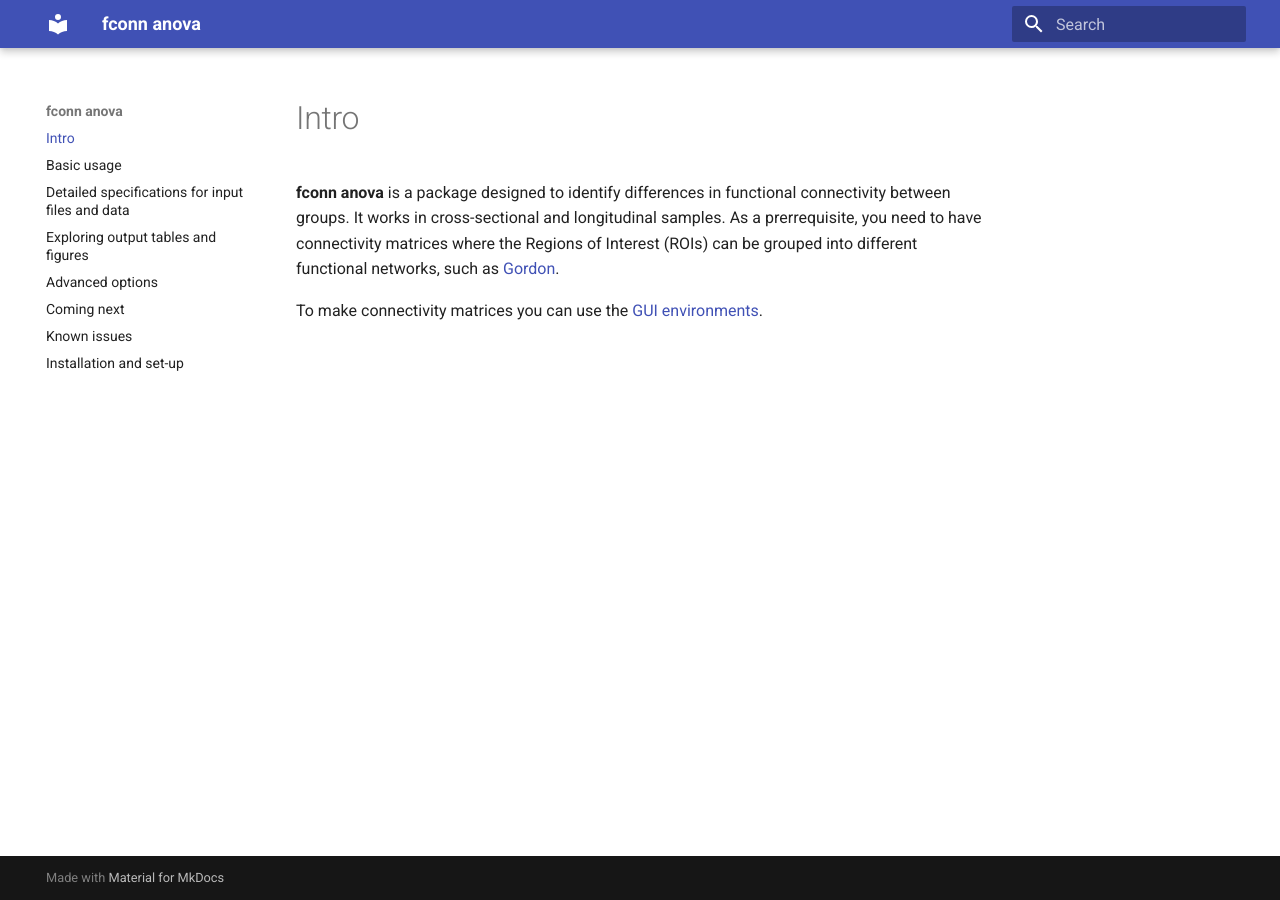
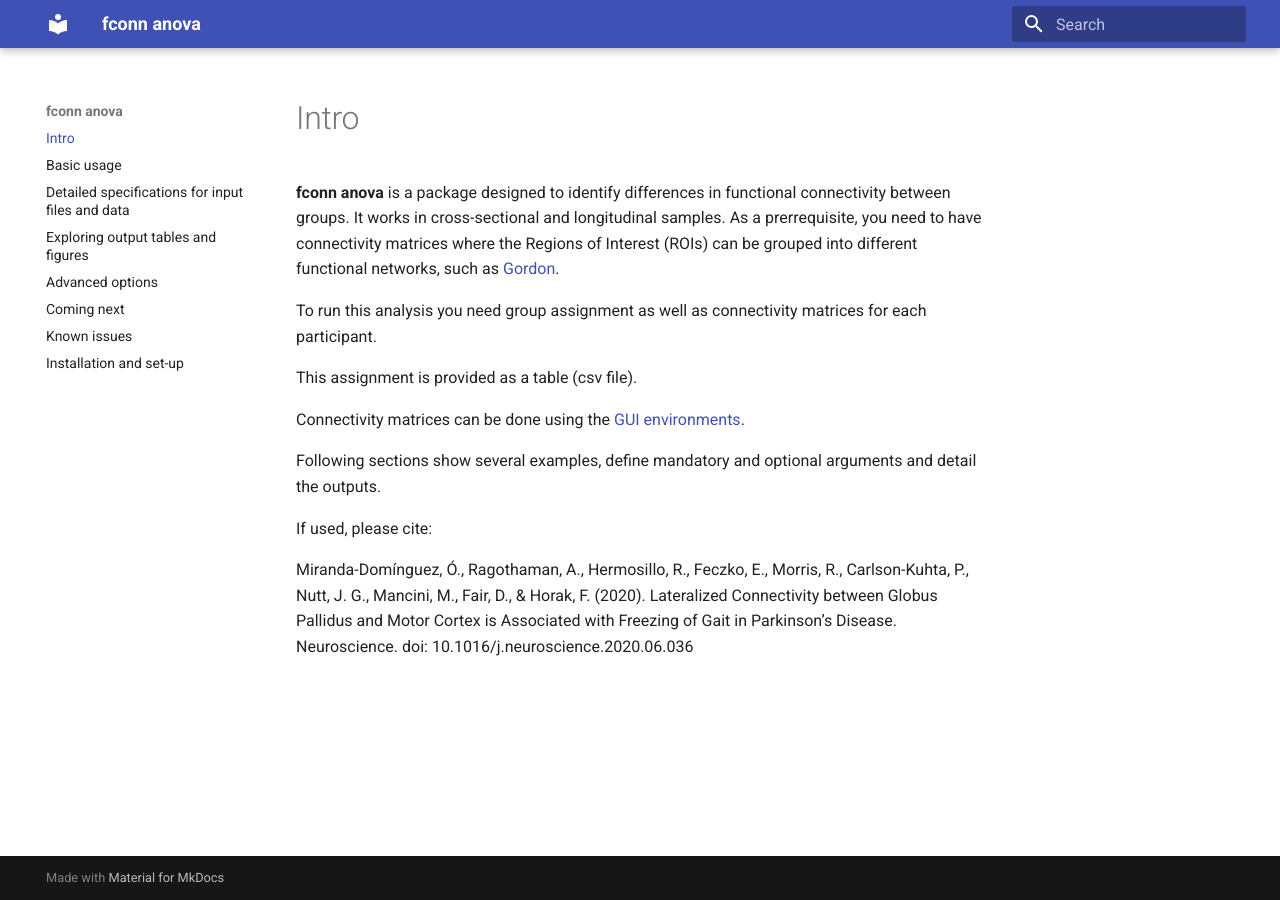
Before and after one commit to omiranda/fconn_anova, an MkDocs documentation site: the page built from docs/intro/intro.md, in a window 1280 px wide. Built offline with MkDocs 1.6.1 and Material for MkDocs 9.7.7, drawn with Linux system fonts in a browser that asks for light colours; old or Windows-style settings are respelled for this version of MkDocs.

Commit message:
Update intro.md

```diff
--- a/docs/intro/intro.md
+++ b/docs/intro/intro.md
@@ -1,3 +1,14 @@
 **fconn anova** is a package designed to identify differences in functional connectivity between groups. It works in cross-sectional and longitudinal samples. As a prerrequisite, you need to have connectivity matrices where the Regions of Interest (ROIs) can be grouped into different functional networks, such as [Gordon](https://pubmed.ncbi.nlm.nih.gov/25316338/).
 
-To make connectivity matrices you can use the [GUI environments](https://gui-environments-documentation.readthedocs.io/en/latest/GUI_environments/).
+To run this analysis you need group assignment as well as connectivity matrices for each participant.
+
+This assignment is provided as a table (csv file).
+
+Connectivity matrices can be done using the [GUI environments](https://gui-environments-documentation.readthedocs.io/en/latest/GUI_environments/).
+
+Following sections show several examples, define mandatory and optional arguments and detail the outputs.
+
+If used, please cite:
+
+
+Miranda-Domínguez, Ó., Ragothaman, A., Hermosillo, R., Feczko, E., Morris, R., Carlson-Kuhta, P., Nutt, J. G., Mancini, M., Fair, D., & Horak, F. (2020). Lateralized Connectivity between Globus Pallidus and Motor Cortex is Associated with Freezing of Gait in Parkinson’s Disease. Neuroscience.  doi: 10.1016/j.neuroscience.2020.06.036
```
